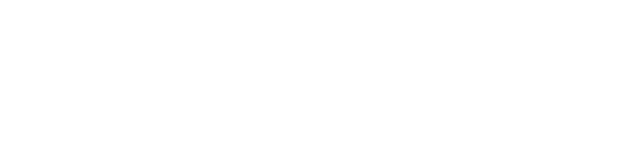
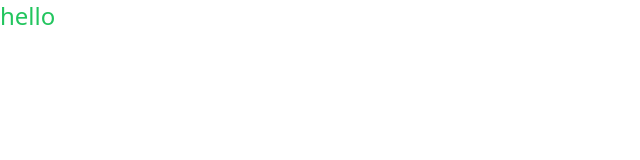
Before and after one commit to darkimpow/CreativePainter.io, a website: page index.html in a window 1280 px wide. Shown: the full height of the page, 0-640 px from the left. Drawn offline with Linux system fonts and the light colour scheme.

Commit message:
close #1

```diff
--- a/index.html
+++ b/index.html
@@ -1,10 +1,15 @@
-<!DOCTYPE html>
+<!doctype html>
 <html lang="en">
 <head>
     <meta charset="UTF-8">
-    <title>Title</title>
+    <meta name="viewport"
+          content="width=device-width, user-scalable=no, initial-scale=1.0, maximum-scale=1.0, minimum-scale=1.0">
+    <meta http-equiv="X-UA-Compatible" content="ie=edge">
+    <title>Document</title>
+    <link href="/dist/output.css" rel="stylesheet" />
 </head>
 <body>
+<h1 class="text-2xl text-green-500">hello </h1>
 
 </body>
 </html>
--- /dev/null
+++ b/package.json
@@ -0,0 +1,5 @@
+{
+  "devDependencies": {
+    "tailwindcss": "^3.2.7"
+  }
+}
--- /dev/null
+++ b/src/input.css
@@ -0,0 +1,4 @@
+/* tailwind.css */
+@tailwind base;
+@tailwind components;
+@tailwind utilities;
--- /dev/null
+++ b/tailwind.config.js
@@ -0,0 +1,8 @@
+/** @type {import('tailwindcss').Config} */
+module.exports = {
+  content: ["index.html/"],
+  theme: {
+    extend: {},
+  },
+  plugins: [],
+}
```
Also changed, not shown: dist/output.css (added), 2 other files.
